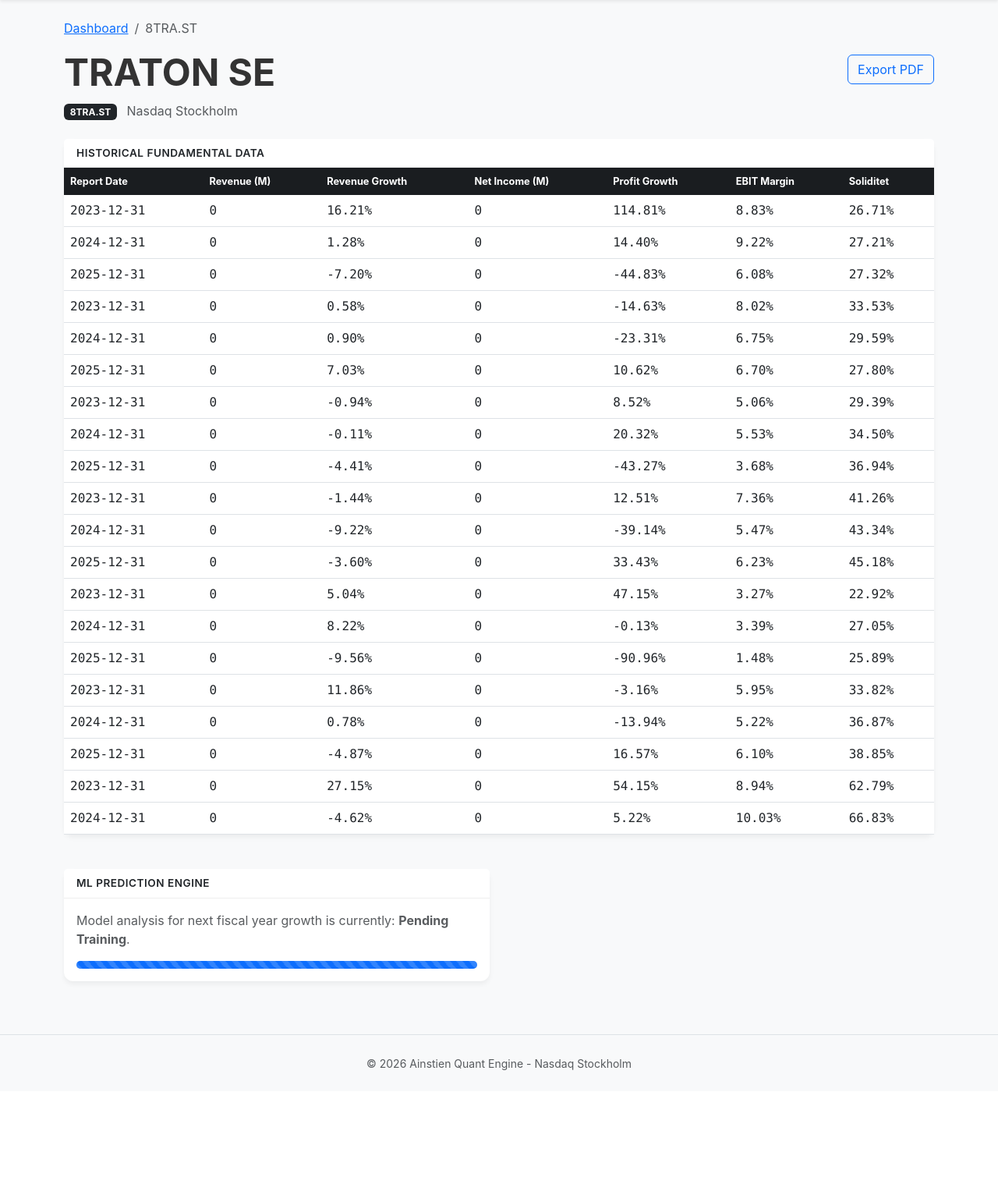
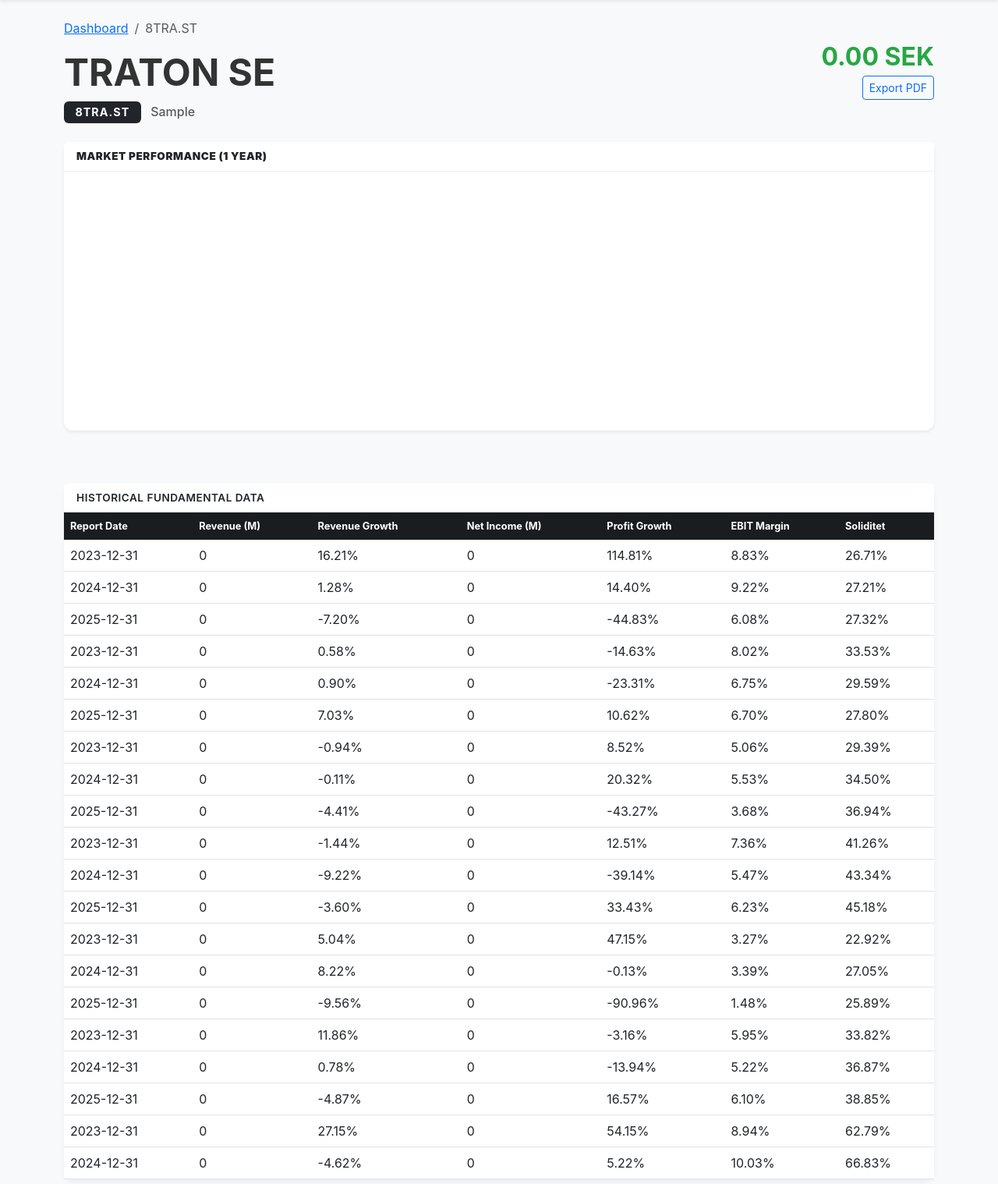
Before and after one commit to ErikAndreassonBusiness/Ainstien, a Flask app: template app/templates/company.html in a window 1280 px wide. Shown: the part 56-1574 px from the top of the page at 78% size. Before the commit the page ends 1428 px from the top, so only its background shows below. Run offline with Flask 3, Linux system fonts and the light colour scheme; the template is opened without the code that fills it: values that come from a table or form of the project are taken from there, most other values are stand-ins (such as "Sample title", 1, 10 or a date in 2020); a map, chart or similar area stays blank.

Commit message:
Gjort en front-end

```diff
--- a/app/static/css/style.css
+++ b/app/static/css/style.css
@@ -105,3 +105,30 @@ body {
   color: #dc3545 !important;
   font-weight: 600;
 }
+
+/* Custom typography for financial data */
+.text-success {
+  color: #28a745 !important;
+}
+
+.badge {
+  font-size: 0.9rem;
+  letter-spacing: 1px;
+  padding: 0.5em 1em;
+}
+
+/* Make the description look readable */
+p.text-muted {
+  font-size: 1.05rem;
+  color: #495057 !important;
+}
+
+/* Card styling for the chart */
+.card {
+  border-radius: 12px;
+  transition: transform 0.2s;
+}
+
+.card:hover {
+  transform: translateY(-5px);
+}
--- a/app/static/js/script.js
+++ b/app/static/js/script.js
@@ -1,3 +1,6 @@
+var stockChartInstance = stockChartInstance || null;
+
+// ========== For the Analyse buttons on dashboard ========
 document.addEventListener("DOMContentLoaded", function () {
   // Select all rows with the class 'stock-row'
   const rows = document.querySelectorAll(".stock-row");
@@ -18,3 +21,58 @@ document.addEventListener("DOMContentLoaded", function () {
     });
   });
 });
+
+// ============== For the Live Market Charts =============
+document.addEventListener("DOMContentLoaded", function () {
+  const ctx = document.getElementById("stockChart");
+  if (!ctx) return;
+
+  try {
+    const labelsRaw = document.getElementById("chartLabelsData").textContent;
+    const valuesRaw = document.getElementById("chartValuesData").textContent;
+
+    const labels = JSON.parse(labelsRaw);
+    const dataPoints = JSON.parse(valuesRaw);
+
+    if (stockChartInstance !== null) {
+      stockChartInstance.destroy();
+    }
+
+    if (dataPoints.length === 0) {
+      console.warn("Ainstien: History data is empty for this ticker.");
+      return;
+    }
+
+    // Render the chart
+    stockChartInstance = new Chart(ctx.getContext("2d"), {
+      type: "line",
+      data: {
+        labels: labels,
+        datasets: [
+          {
+            label: "Closing Price",
+            data: dataPoints,
+            borderColor: "#0d6efd",
+            backgroundColor: "rgba(13, 110, 253, 0.1)",
+            fill: true,
+            borderWidth: 2,
+            pointRadius: 0,
+            tension: 0.2,
+          },
+        ],
+      },
+      options: {
+        responsive: true,
+        maintainAspectRatio: false,
+        plugins: { legend: { display: false } },
+        scales: {
+          x: { display: false },
+          y: { ticks: { callback: (val) => val + " kr" } },
+        },
+      },
+    });
+    console.log("Ainstien: Chart rendered successfully!");
+  } catch (error) {
+    console.error("Ainstien: Logic error:", error);
+  }
+});
--- a/app/templates/company.html
+++ b/app/templates/company.html
@@ -1,5 +1,5 @@
-{% extends "base.html" %} {% block title %}{{ company.name }} ({{ company.ticker
-}}) | Ainstien{% endblock %} {% block content %}
+{% extends "base.html" %} {% block title %}{{ company.name }} | Ainstien{%
+endblock %} {% block content %}
 <div class="container mt-4">
   <div class="d-flex justify-content-between align-items-center mb-4">
     <div>
@@ -11,14 +11,36 @@
           <li class="breadcrumb-item active">{{ company.ticker }}</li>
         </ol>
       </nav>
-      <h1 class="display-5 fw-bold">{{ company.name }}</h1>
-      <span class="badge bg-dark">{{ company.ticker }}</span>
-      <span class="text-muted ms-2">Nasdaq Stockholm</span>
+      <h1 class="display-5 fw-bold mb-0">{{ company.name }}</h1>
+      <div class="mt-2">
+        <span class="badge bg-dark">{{ company.ticker }}</span>
+        <span class="text-muted ms-2" style="font-weight: 500"
+          >{{ category_info }}</span
+        >
+      </div>
     </div>
     <div class="text-end">
-      <button class="btn btn-outline-primary" onclick="window.print()">
+      <h2 class="text-success fw-bold mb-1">
+        {{ "%.2f"|format(current_price) }} SEK
+      </h2>
+      <button class="btn btn-outline-primary btn-sm" onclick="window.print()">
         Export PDF
       </button>
+    </div>
+  </div>
+
+  <div class="row mb-5">
+    <div class="col-12">
+      <div class="card shadow-sm border-0">
+        <div class="card-header bg-white">
+          <strong>Market Performance (1 Year)</strong>
+        </div>
+        <div class="card-body">
+          <div style="position: relative; height: 300px; width: 100%">
+            <canvas id="stockChart"></canvas>
+          </div>
+        </div>
+      </div>
     </div>
   </div>
 
@@ -40,7 +62,7 @@
                   <th>Soliditet</th>
                 </tr>
               </thead>
-              <tbody class="financial-data">
+              <tbody>
                 {% for f in fundamentals %}
                 <tr>
                   <td>{{ f.report_date.strftime('%Y-%m-%d') }}</td>
@@ -82,25 +104,14 @@
     </div>
   </div>
 
-  <div class="row">
-    <div class="col-md-6">
-      <div class="card">
-        <div class="card-header">ML Prediction Engine</div>
-        <div class="card-body">
-          <p class="text-muted">
-            Model analysis for next fiscal year growth is currently:
-            <strong>Pending Training</strong>.
-          </p>
-          <div class="progress" style="height: 10px">
-            <div
-              class="progress-bar progress-bar-striped progress-bar-animated"
-              role="progressbar"
-              style="width: 100%"
-            ></div>
-          </div>
-        </div>
-      </div>
-    </div>
-  </div>
+  <script id="chartLabelsData" type="application/json">
+    {{ history_dates | tojson }}
+  </script>
+  <script id="chartValuesData" type="application/json">
+    {{ history_prices | tojson }}
+  </script>
+
+  <script src="https://cdn.jsdelivr.net/npm/chart.js"></script>
+  <script src="{{ url_for('static', filename='js/script.js') }}"></script>
 </div>
 {% endblock %}
```
Also changed, not shown: app/server/live_market.py (added, +55 -0 lines), app/server/routes.py (+8 -1 lines).
